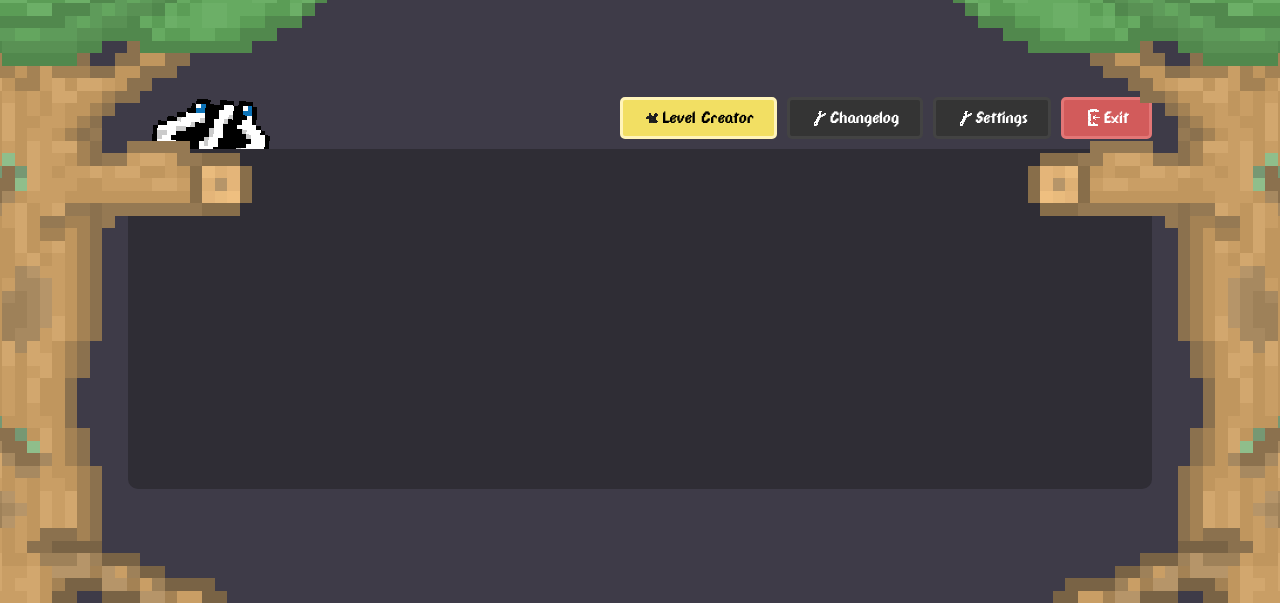
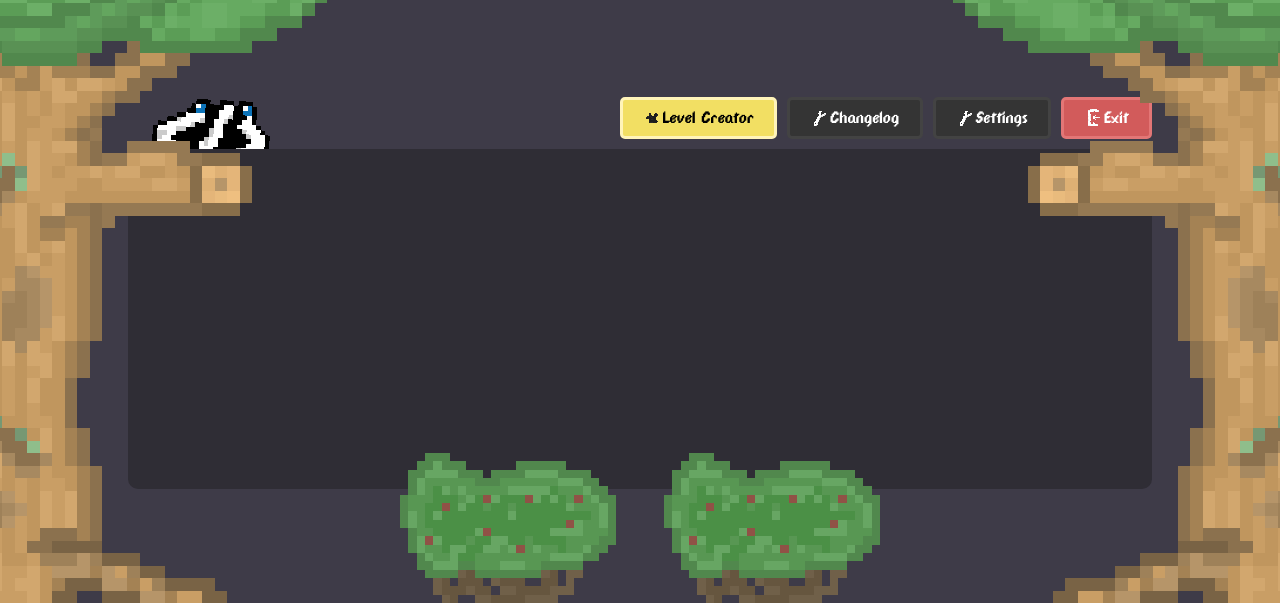
Before and after one commit to unordentlich/cascys-adventure, an Electron app: page views/main_menu.html in a window 1280 px wide. Shown: the part 197-800 px from the top of the page. Drawn offline with Linux system fonts and the light colour scheme; no server answers.

Commit message:
Added bushes to main menu

```diff
--- a/styles/main_menu.css
+++ b/styles/main_menu.css
@@ -256,6 +256,8 @@ h5 {
     pointer-events: none;
     height: 100vh;
     display: flex;
+    justify-content: space-between;
+    align-items: flex-end;
     width: 100%;
 }
 
@@ -265,10 +267,13 @@ h5 {
 }
 
 .decoration-front .tree-right {
-    margin-left: auto;
     transform: scale(-1, 1);
     margin-right: -48px;
     height: 100%;
+}
+
+.bush {
+    height: 150px;
 }
 
 @keyframes shake {
--- a/views/main_menu.html
+++ b/views/main_menu.html
@@ -83,6 +83,8 @@
     </div>
     <div class="decoration-front">
         <img src="../assets/images/tree.png" class="tree-left">
+        <img src="../assets/images/bush.png" class="bush">
+        <img src="../assets/images/bush.png" class="bush">
         <img src="../assets/images/tree.png" class="tree-right">
     </div>
 </body>
```
Also changed, not shown: assets/images/bush.png (added).
